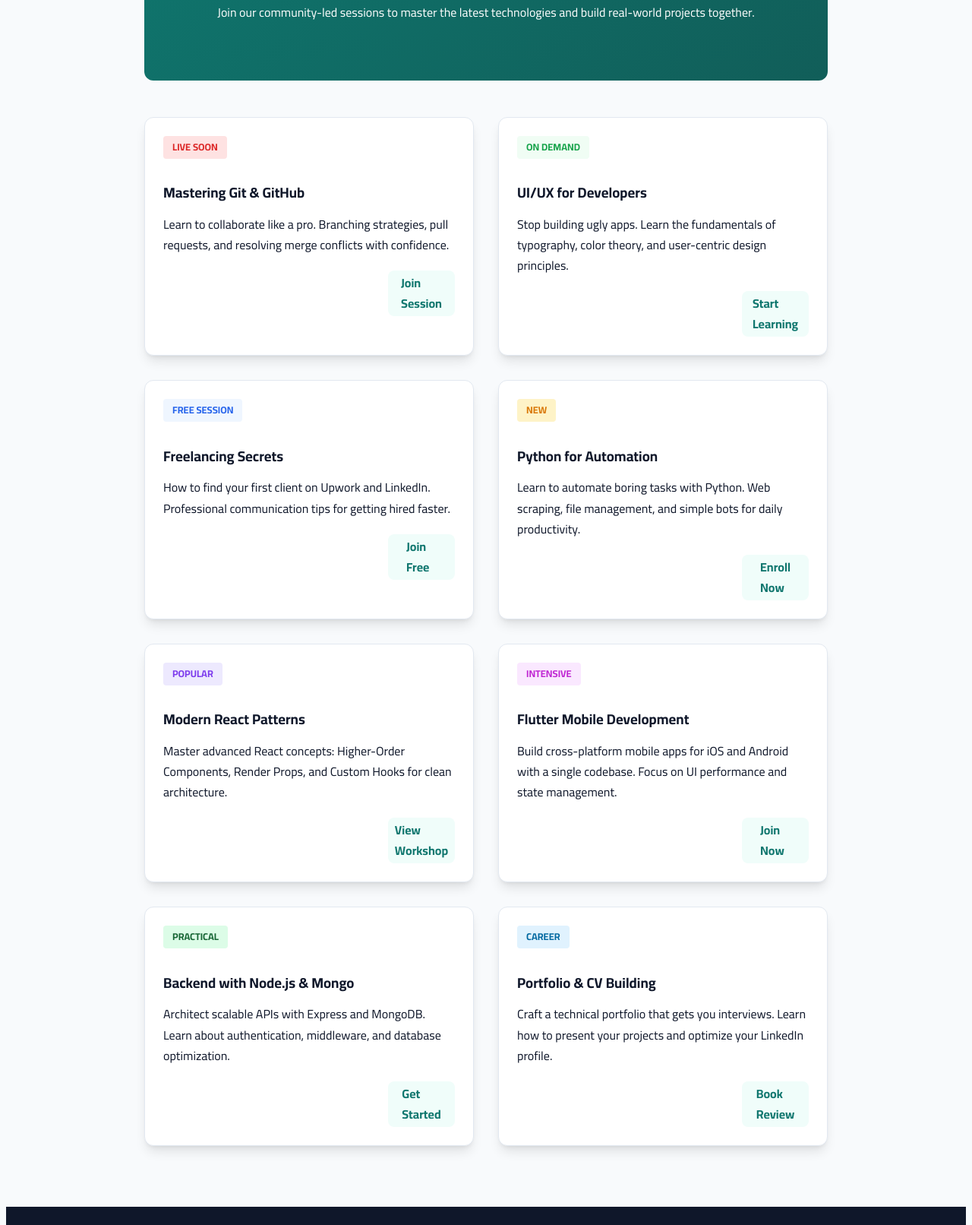
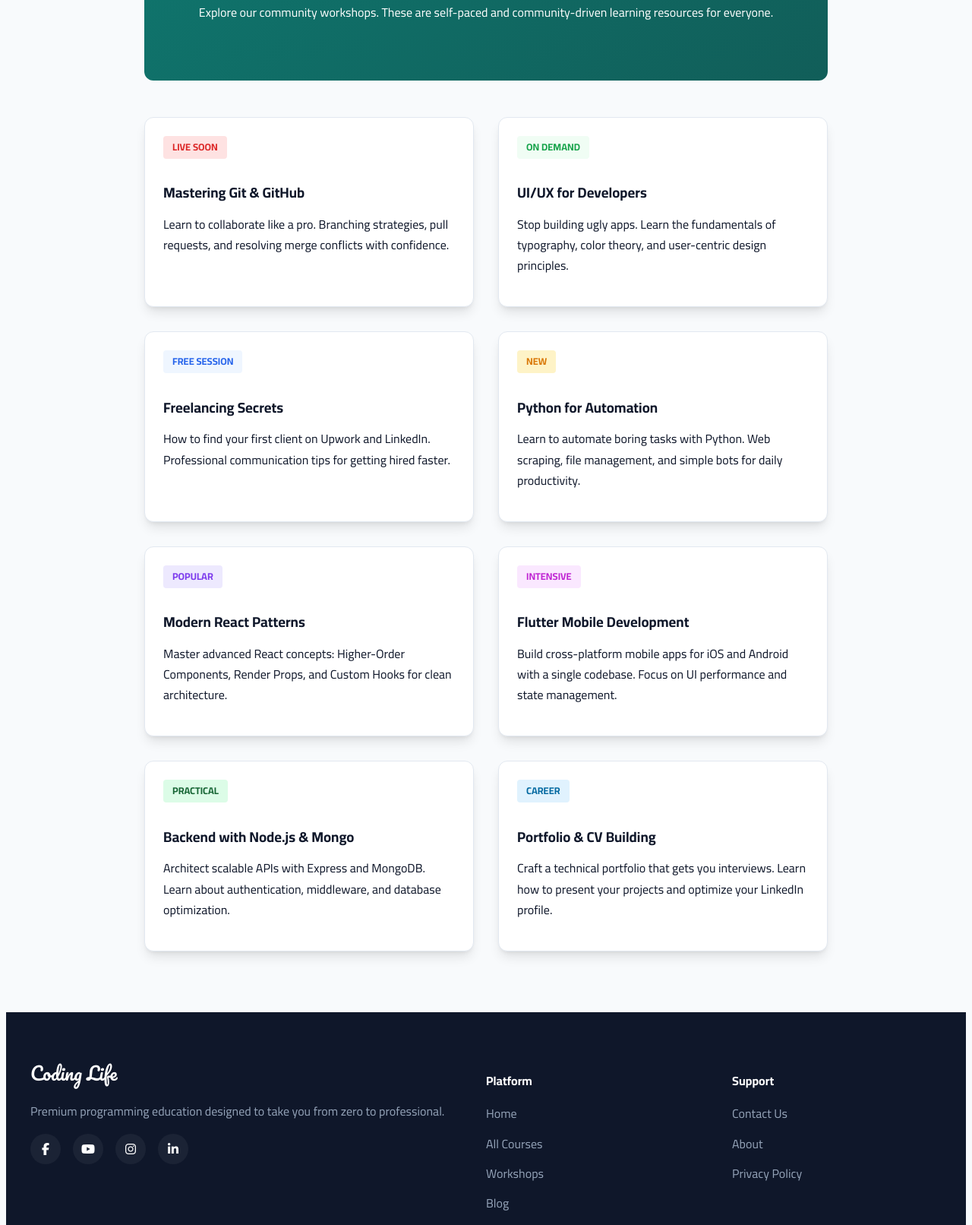
Before and after one commit to bilalelhamri19/codinglife-site, a website: page workshops.html in a window 1280 px wide. Shown: the part 299-1911 px from the top of the page at 76% size. Drawn offline with Linux system fonts and the light colour scheme.

Commit message:
Remove contact buttons from workshops for a cleaner community look

```diff
--- a/workshops.html
+++ b/workshops.html
@@ -14,7 +14,7 @@
 <div class="course-container" style="max-width: 1200px;">
   <div class="course-header">
     <h1><i class="fa-solid fa-laptop-code"></i> Learning Workshops</h1>
-    <p>Join our community-led sessions to master the latest technologies and build real-world projects together.</p>
+    <p>Explore our community workshops. These are self-paced and community-driven learning resources for everyone.</p>
   </div>
 
   <div style="display: grid; grid-template-columns: repeat(auto-fit, minmax(350px, 1fr)); gap: 32px; margin-bottom: 60px;">
@@ -23,72 +23,48 @@
       <div style="padding: 4px 12px; background: #fee2e2; color: #dc2626; border-radius: 4px; font-size: 0.8rem; font-weight: 800; display: inline-block; margin-bottom: 16px;">LIVE SOON</div>
       <h3>Mastering Git & GitHub</h3>
       <p>Learn to collaborate like a pro. Branching strategies, pull requests, and resolving merge conflicts with confidence.</p>
-      <div style="margin-top: 20px; display: flex; justify-content: flex-end; align-items: center;">
-        <a href="contact.html" class="theme-toggle" style="text-decoration: none; border-radius: 8px; padding: 10px 24px; font-weight: 700;">Join Session</a>
-      </div>
     </div>
 
     <div class="card reveal">
       <div style="padding: 4px 12px; background: #f0fdf4; color: #16a34a; border-radius: 4px; font-size: 0.8rem; font-weight: 800; display: inline-block; margin-bottom: 16px;">ON DEMAND</div>
       <h3>UI/UX for Developers</h3>
       <p>Stop building ugly apps. Learn the fundamentals of typography, color theory, and user-centric design principles.</p>
-      <div style="margin-top: 20px; display: flex; justify-content: flex-end; align-items: center;">
-        <a href="contact.html" class="theme-toggle" style="text-decoration: none; border-radius: 8px; padding: 10px 24px; font-weight: 700;">Start Learning</a>
-      </div>
     </div>
 
     <div class="card reveal">
       <div style="padding: 4px 12px; background: #eff6ff; color: #2563eb; border-radius: 4px; font-size: 0.8rem; font-weight: 800; display: inline-block; margin-bottom: 16px;">FREE SESSION</div>
       <h3>Freelancing Secrets</h3>
       <p>How to find your first client on Upwork and LinkedIn. Professional communication tips for getting hired faster.</p>
-      <div style="margin-top: 20px; display: flex; justify-content: flex-end; align-items: center;">
-        <a href="contact.html" class="theme-toggle" style="text-decoration: none; border-radius: 8px; padding: 10px 24px; font-weight: 700;">Join Free</a>
-      </div>
     </div>
 
     <div class="card reveal">
       <div style="padding: 4px 12px; background: #fef3c7; color: #d97706; border-radius: 4px; font-size: 0.8rem; font-weight: 800; display: inline-block; margin-bottom: 16px;">NEW</div>
       <h3>Python for Automation</h3>
       <p>Learn to automate boring tasks with Python. Web scraping, file management, and simple bots for daily productivity.</p>
-      <div style="margin-top: 20px; display: flex; justify-content: flex-end; align-items: center;">
-        <a href="contact.html" class="theme-toggle" style="text-decoration: none; border-radius: 8px; padding: 10px 24px; font-weight: 700;">Enroll Now</a>
-      </div>
     </div>
 
     <div class="card reveal">
       <div style="padding: 4px 12px; background: #ede9fe; color: #7c3aed; border-radius: 4px; font-size: 0.8rem; font-weight: 800; display: inline-block; margin-bottom: 16px;">POPULAR</div>
       <h3>Modern React Patterns</h3>
       <p>Master advanced React concepts: Higher-Order Components, Render Props, and Custom Hooks for clean architecture.</p>
-      <div style="margin-top: 20px; display: flex; justify-content: flex-end; align-items: center;">
-        <a href="contact.html" class="theme-toggle" style="text-decoration: none; border-radius: 8px; padding: 10px 24px; font-weight: 700;">View Workshop</a>
-      </div>
     </div>
 
     <div class="card reveal">
       <div style="padding: 4px 12px; background: #fae8ff; color: #c026d3; border-radius: 4px; font-size: 0.8rem; font-weight: 800; display: inline-block; margin-bottom: 16px;">INTENSIVE</div>
       <h3>Flutter Mobile Development</h3>
       <p>Build cross-platform mobile apps for iOS and Android with a single codebase. Focus on UI performance and state management.</p>
-      <div style="margin-top: 20px; display: flex; justify-content: flex-end; align-items: center;">
-        <a href="contact.html" class="theme-toggle" style="text-decoration: none; border-radius: 8px; padding: 10px 24px; font-weight: 700;">Join Now</a>
-      </div>
     </div>
 
     <div class="card reveal">
       <div style="padding: 4px 12px; background: #dcfce7; color: #166534; border-radius: 4px; font-size: 0.8rem; font-weight: 800; display: inline-block; margin-bottom: 16px;">PRACTICAL</div>
       <h3>Backend with Node.js & Mongo</h3>
       <p>Architect scalable APIs with Express and MongoDB. Learn about authentication, middleware, and database optimization.</p>
-      <div style="margin-top: 20px; display: flex; justify-content: flex-end; align-items: center;">
-        <a href="contact.html" class="theme-toggle" style="text-decoration: none; border-radius: 8px; padding: 10px 24px; font-weight: 700;">Get Started</a>
-      </div>
     </div>
 
     <div class="card reveal">
       <div style="padding: 4px 12px; background: #e0f2fe; color: #0369a1; border-radius: 4px; font-size: 0.8rem; font-weight: 800; display: inline-block; margin-bottom: 16px;">CAREER</div>
       <h3>Portfolio & CV Building</h3>
       <p>Craft a technical portfolio that gets you interviews. Learn how to present your projects and optimize your LinkedIn profile.</p>
-      <div style="margin-top: 20px; display: flex; justify-content: flex-end; align-items: center;">
-        <a href="contact.html" class="theme-toggle" style="text-decoration: none; border-radius: 8px; padding: 10px 24px; font-weight: 700;">Book Review</a>
-      </div>
     </div>
 
   </div>
```
